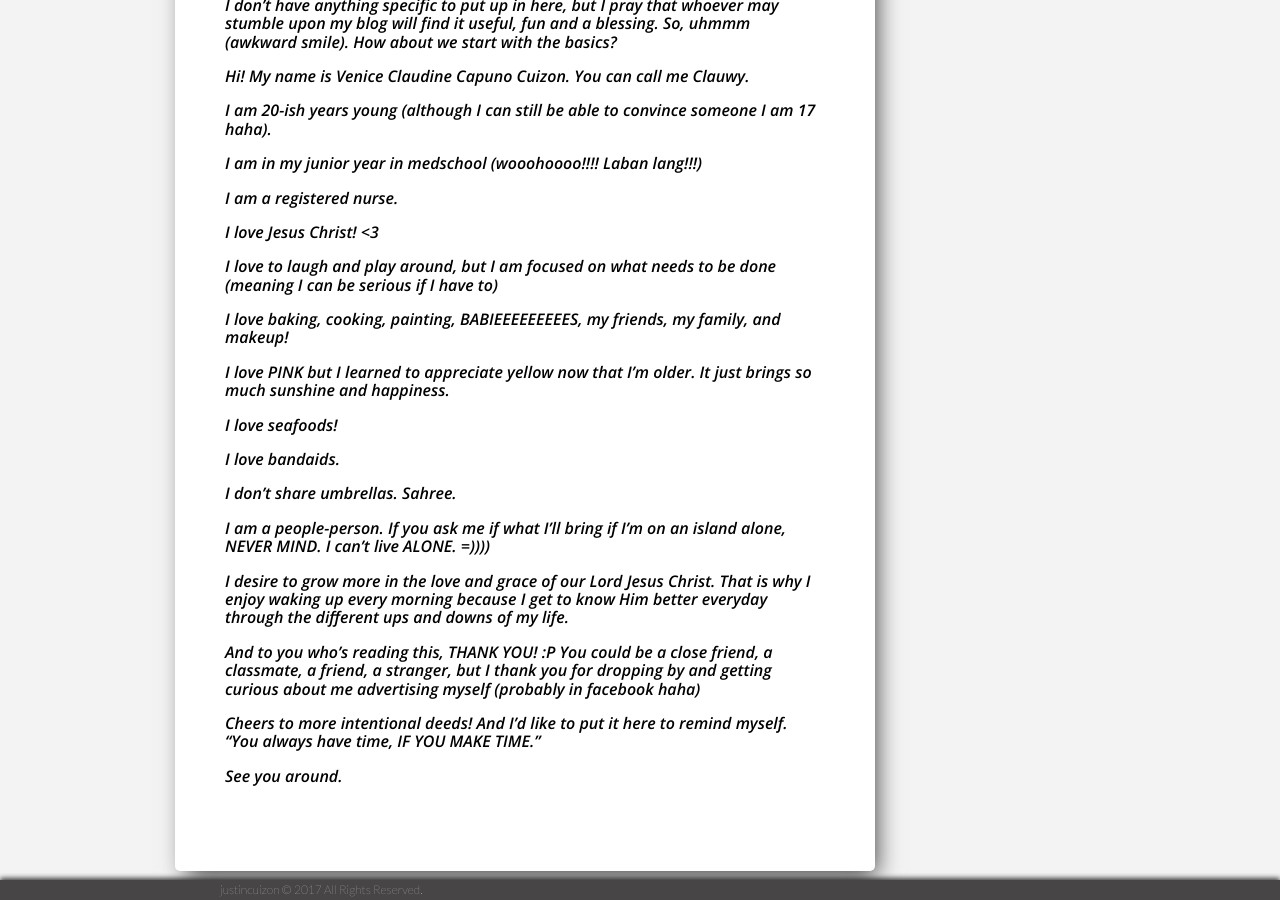
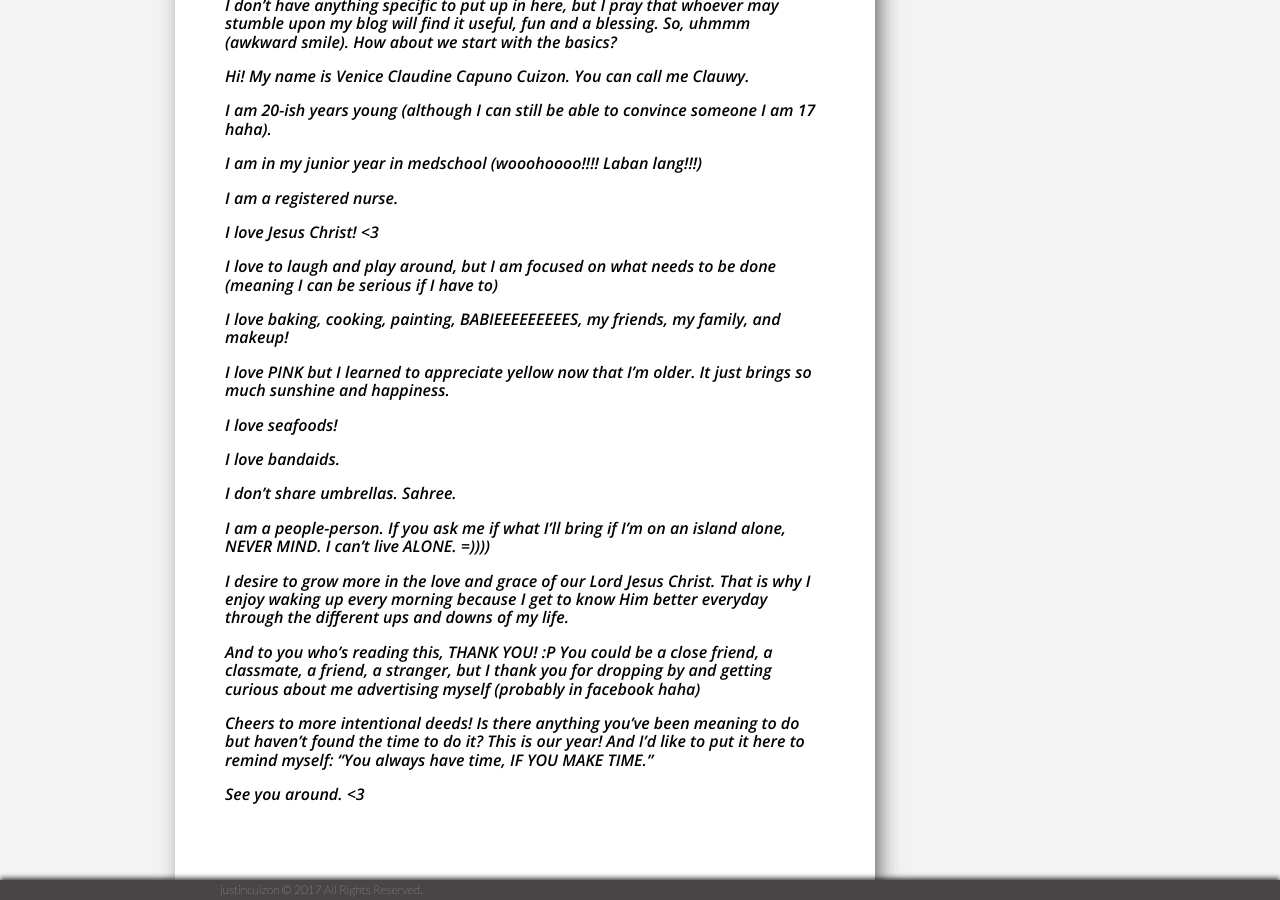
Before and after one commit to clauwycuizon/clauwycuizon, a Jekyll site: the page built from _posts/2017-01-19-My-First-Entry.md, in a window 1280 px wide and 900 px high, scrolled down 1244 px. Built offline with Jekyll 4.4.1, drawn with Linux system fonts in a browser that asks for light colours; comment, search, counter and statistics services are not loaded.

Commit message:
Update 2017-01-19-My-First-Entry.md

```diff
--- a/_posts/2017-01-19-My-First-Entry.md
+++ b/_posts/2017-01-19-My-First-Entry.md
@@ -51,6 +51,6 @@ I desire to grow more in the love and grace of our Lord Jesus Christ. That is wh
 
 And to you who’s reading this, THANK YOU! :P You could be a close friend, a classmate, a friend, a stranger, but I thank you for dropping by and getting curious about me advertising myself (probably in facebook haha)
 
-Cheers to more intentional deeds! And I’d like to put it here to remind myself. “You always have time, IF YOU MAKE TIME.”
+Cheers to more intentional deeds! Is there anything you've been meaning to do but haven't found the time to do it? This is our year! And I’d like to put it here to remind myself: “You always have time, IF YOU MAKE TIME.”
 
-See you around. 
+See you around. <3
```
